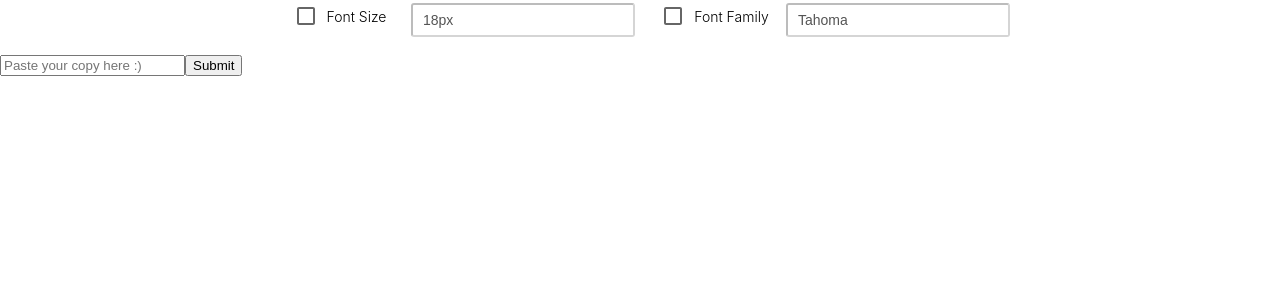
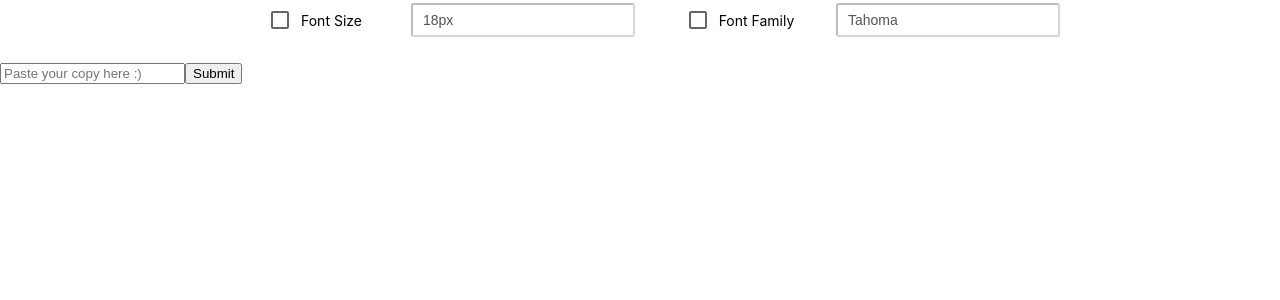
Before and after one commit to INRGI/CopyMaker, a React (Vite) app: page /id-1 in a window 1280 px wide. Shown: the top 300 px of the page. Built offline with nearby package versions, Linux system fonts and the light colour scheme.

Commit message:
Update submit

```diff
--- a/src/components/CheckBox/index.js
+++ /dev/null
@@ -1 +0,0 @@
-export {default} from './CheckBox';
--- a/src/components/FormPromo/FormPromo.jsx
+++ b/src/components/FormPromo/FormPromo.jsx
@@ -5,7 +5,7 @@ import { useParams } from "react-router-dom";
 import { useDispatch, useSelector } from "react-redux";
 import { nanoid } from "nanoid";
 import { editDomain } from "../../redux/domainSlice";
-import { Container, FormContainer, FormInput, InputContainer, Label } from "./FormPromo.styled";
+import { Container, FormContainer, FormInput, InputContainer, Label, SubmitInput } from "./FormPromo.styled";
 
 
 import Checkbox from '@mui/material/Checkbox';
@@ -22,13 +22,14 @@ const FormPromo = () => {
     const dispatch = useDispatch();
     const fontSizeId = nanoid();
     const fontFamilyId = nanoid();
+    const submitId = nanoid();
 
     const initialValues = {
         fontSize: "",
         fontFamily: "",
-        ...domain
+        ...domain,
+        submit: "",
       };
-
 
     const handleSubmit = (values) => {
         dispatch(editDomain({ id: domainId, values: {...values, isFontSize, isFontFamily} }));
@@ -64,7 +65,7 @@ const FormPromo = () => {
                 </Container>
 
                 <div>
-                    <input type="text" placeholder="Paste your copy here :)" />
+                    <SubmitInput name="submit" id={submitId} type="text" placeholder="Paste your copy here :)"/>
                     <button type="submit">Submit</button>
                 </div>
 
--- a/src/components/FormPromo/FormPromo.styled.jsx
+++ b/src/components/FormPromo/FormPromo.styled.jsx
@@ -11,7 +11,6 @@ export const FormInput = styled(Field)`
     background-color: rgba(255,255,255,0.07);
     border-radius: 3px;
     padding: 0 10px;
-    margin-top: 8px;
     font-size: 14px;
     font-weight: 300;
     &::placeholder{
@@ -23,13 +22,16 @@ export const FormInput = styled(Field)`
     }
 `;
 
+export const SubmitInput = styled(Field)`
+
+`;
 
 export const InputContainer = styled.div`
     display: flex;
     gap: 10px;
     align-items: center;
     justify-content: center;
-    height: 32px;
+    height: 40px;
 `;
 
 export const Container = styled.div`
@@ -50,7 +52,6 @@ export const Label = styled.label`
     display: flex;
     align-items: center;
     justify-content: center;
-    width: 150px;
     font-size: 14px;
-    font-weight: 300;
+    width: 200px;
 `;
```
Also changed, not shown: src/components/CheckBox/CheckBox.jsx (deleted, +0 -7 lines), src/components/CheckBox/CheckBox.styled.jsx (deleted).
